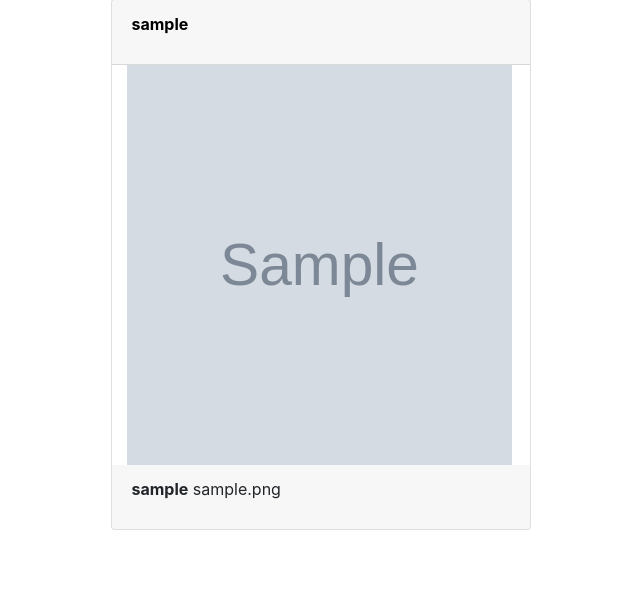
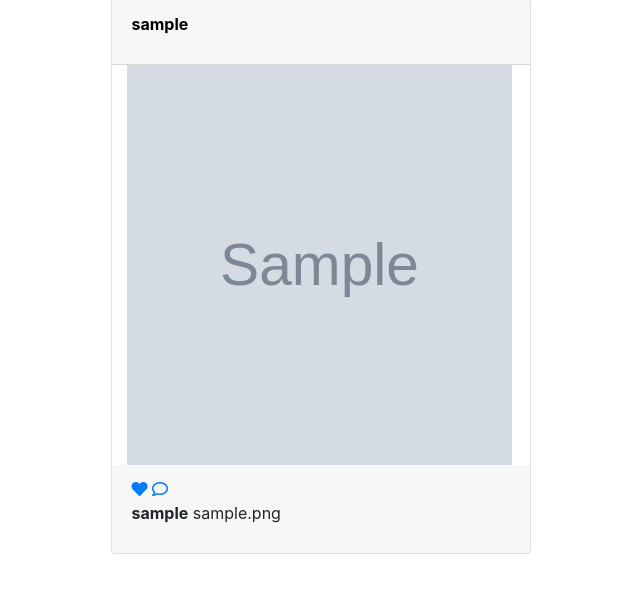
Before and after one commit to damunza/insta-clone, a Django app: page / in a window 1280 px wide. Shown: the part 57-650 px from the top of the page, without its empty margins (252-892 px from the left). Run offline with Django 3.2, Linux system fonts and the light colour scheme; a user stored in the database is signed in; tables that the repository leaves empty hold one stand-in row (values such as "Sample post"); grey boxes marked "Sample" are stand-in pictures; some libraries are stand-ins or nearby versions.

Commit message:
added icons for like and comment

```diff
--- a/app/templates/base.html
+++ b/app/templates/base.html
@@ -12,6 +12,7 @@
 
     {% block styles %}
     {% bootstrap_css %}
+    <link rel="stylesheet" href="https://use.fontawesome.com/releases/v5.3.1/css/all.css" integrity="sha384-mzrmE5qonljUremFsqc01SB46JvROS7bZs3IO2EmfFsd15uHvIt+Y8vEf7N7fWAU" crossorigin="anonymous">
     {% endblock %}
   </head>
   <body>
--- a/app/templates/index.html
+++ b/app/templates/index.html
@@ -11,6 +11,8 @@
     <img src="{{c.image.url}}" alt="image" style="width: 400px; height:400px; border:2px hidden;padding-left:15px;">
   </a>
   <div class="card-footer" style="border:hidden;">
+    <a href="#"><i class="fas fa-heart"></i></a>
+    <a href="#"><i class="far fa-comment"></i></a>
     <p><b>{{c.profile.name}}</b> {{c.image_caption}}</p>
   </div>
 </div>
```
